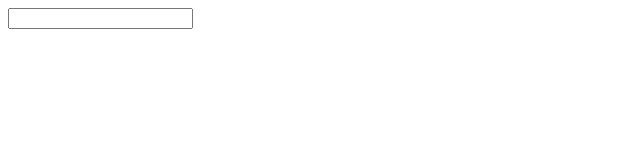
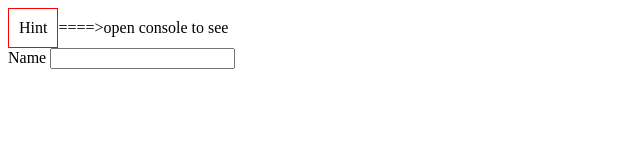
Before and after one commit to EmanEldeeb/JavaScript-tasks, a plain HTML site: page Day5/custom-event/index.html in a window 1280 px wide. Shown: the whole page, without its empty margins (0-640 px from the left). Drawn offline with Linux system fonts and the light colour scheme.

Commit message:
add hit to users

```diff
--- a/Day5/custom-event/index.html
+++ b/Day5/custom-event/index.html
@@ -4,9 +4,21 @@
     <meta charset="UTF-8">
     <meta name="viewport" content="width=device-width, initial-scale=1.0">
     <title>custom event</title>
-    <script src="app.js" defer></script>
+    <script src="app.js" defer>
+
+    </script>
+    <style>
+        span{
+            border: 1px solid red;
+            display: inline-block;
+            padding: 10px;
+        }
+        label{width: 150px;}
+    </style>
 </head>
 <body>
+    <div><span>Hint</span>====>open console to see</div>
+    <label for="userName">Name</label>
     <input type="text" name="userName" id="userName">
 </body>
 </html>
```
